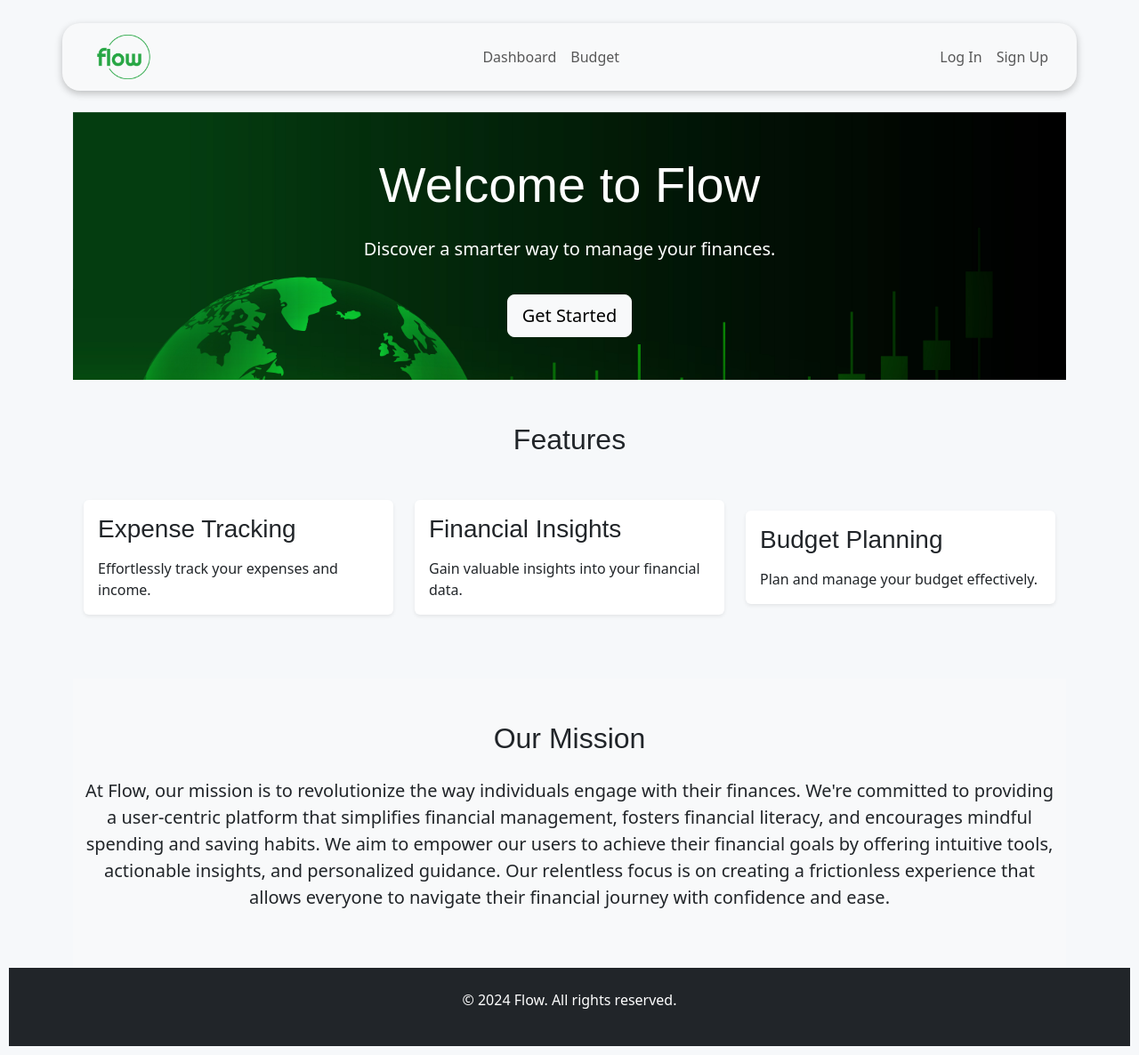
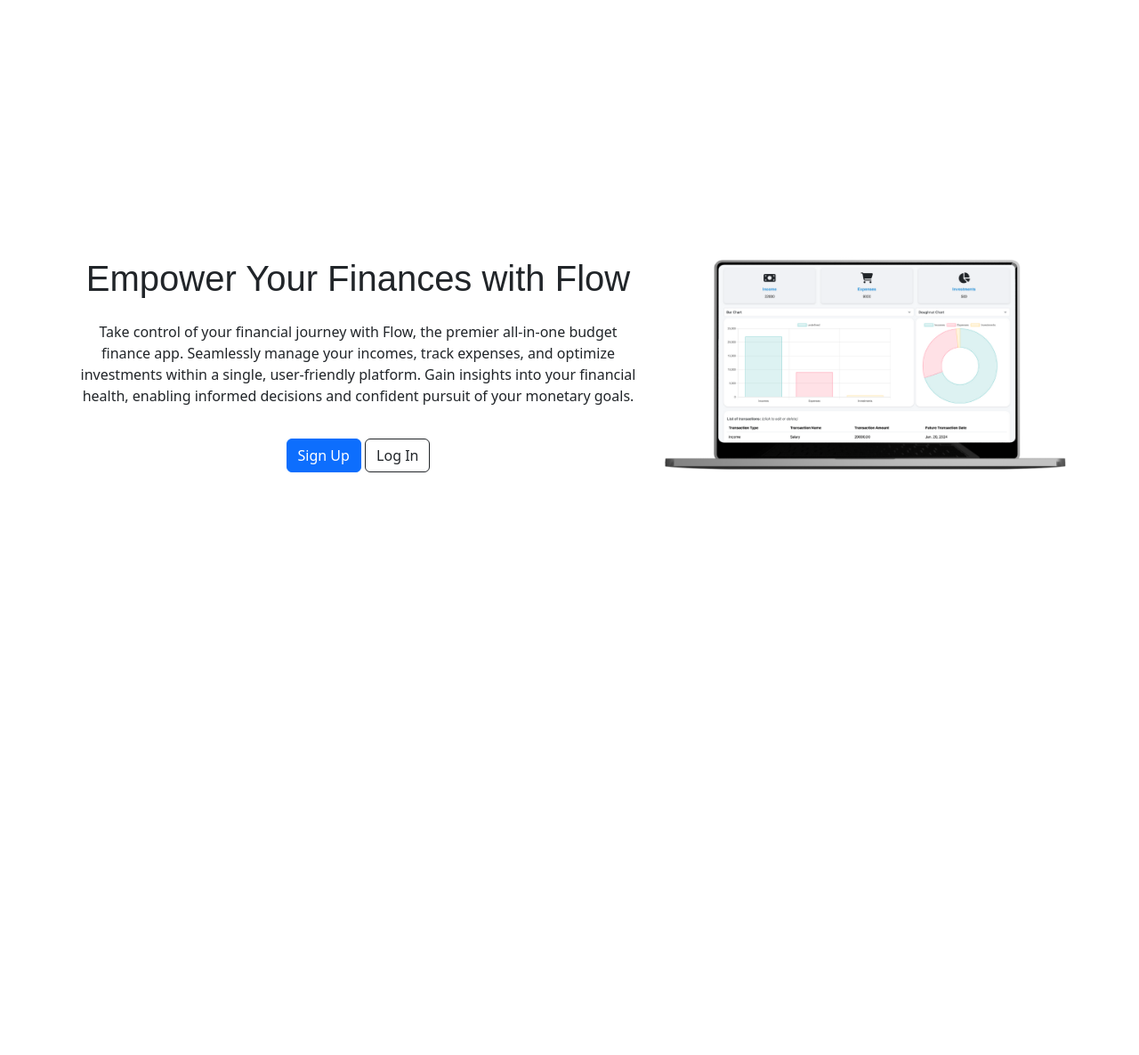
Before and after one commit to ethandiedericks/flow, a Django app: page / in a window 1280 px wide. Shown: the whole page at 89% size. After the commit the page ends 531 px from the top, so only its background shows below. Run offline with Django 5.2, Linux system fonts and the light colour scheme.

Commit message:
FLOW-16-created-mockup-for-home

```diff
--- a/static/css/home.css
+++ b/static/css/home.css
@@ -1,7 +1,3 @@
-#hero{
-    /* <a href="https://www.freepik.com/free-vector/stock-market-forex-trading-concept_13304663.htm#query=green%20finance%20background&position=19&from_view=search&track=ais&uuid=133bd2e6-f668-49aa-b789-e508d8241d6e">Image by starline</a> on Freepik */
-    background-image: url("../images/SL-022321-41020-01.jpg");
-    background-size: cover;
-    background-repeat: no-repeat;
-    background-attachment: fixed;
+.home-page{
+    background-color: white;
 }
--- a/templates/_base.html
+++ b/templates/_base.html
@@ -33,11 +33,13 @@
       {% endblock title %}
     </title>
 </head>
-<header>
-  {% include '_header.html' %}
-</header>
+
 <body {% block body_class %}{% endblock body_class %}>
-
+  {% block header %}
+  <header>
+      {% include '_header.html' %}
+  </header>
+{% endblock header %}
     {% block content %}
     {% endblock content %}
 
--- a/templates/home.html
+++ b/templates/home.html
@@ -1,4 +1,5 @@
 {% extends "_base.html" %}
+{% load static %}
 
 {% block title %}
     Home
@@ -8,63 +9,42 @@
     class="home-page"
 {% endblock body_class %}
 
+{% block header %}
+{% endblock header %}
+
 {% block content %}
-<main class="container mt-4">
-    <section id="hero" class="py-5 text-white text-center ">
-        <div class="container">
-            <h1 class="display-4 mb-4">Welcome to Flow</h1>
-            <p class="lead">Discover a smarter way to manage your finances.</p>
-            <a href="{% url 'login' %}" class="btn btn-light btn-lg">Get Started</a>
-        </div>
-    </section>
+<section class="bg-white min-vh-100 d-flex align-items-center">
+    <div class="container-lg py-8">
+        <div class="row gap-8 justify-content-center">
+            <div class="col-lg-7 text-center">
+                <h1 class="mb-4 text-4xl font-extrabold tracking-tight leading-none md:text-5xl xl:text-6xl dark:text-white">Empower Your Finances with Flow</h1>
+                <p class="mb-6 font-light text-gray-500 lg:mb-8 md:text-lg lg:text-xl dark:text-gray-400">
+                    Take control of your financial journey with Flow, the premier all-in-one budget finance app. Seamlessly manage your incomes, track expenses, and optimize investments within a single, user-friendly platform. Gain insights into your financial health, enabling informed decisions and confident pursuit of your monetary goals.
+                </p>
 
-    <section id="features" class="py-5">
-        <div class="container">
-            <h2 class="text-center mb-5">Features</h2>
-            <div class="row">
-                <!-- Feature Cards -->
-                <div class="col-lg-4 mb-4">
-                    <div class="card border-0 shadow-sm h-100">
-                        <div class="card-body">
-                            <h3 class="card-title mb-3">Expense Tracking</h3>
-                            <p class="card-text">Effortlessly track your expenses and income.</p>
-                        </div>
-                    </div>
-                </div>
-                <div class="col-lg-4 mb-4">
-                    <div class="card border-0 shadow-sm h-100">
-                        <div class="card-body">
-                            <h3 class="card-title mb-3">Financial Insights</h3>
-                            <p class="card-text">Gain valuable insights into your financial data.</p>
-                        </div>
-                    </div>
-                </div>
-                <div class="col-lg-4 mb-4">
-                    <div class="card border-0 shadow-sm h-100">
-                        <div class="card-body">
-                            <h3 class="card-title mb-3">Budget Planning</h3>
-                            <p class="card-text">Plan and manage your budget effectively.</p>
-                        </div>
-                    </div>
-                </div>
+                {% if not user.is_authenticated %}
+                    <a href="{% url 'signup' %}" class="btn btn-primary mr-3">
+                        Sign Up
+                    </a>
+                    <a href="{% url 'login' %}" class="btn btn-outline-dark">
+                    Log In
+                    </a>
+                {% else %}
+                <a href="{% url 'budget' %}" class="btn btn-primary mr-3">
+                    Budget
+                </a>
+                <a href="{% url 'dashboard' %}" class="btn btn-outline-dark">
+                    Dashboard
+                </a>
+                {% endif %}
+
+
+            </div>
+            <div class="col-lg-5 d-none d-lg-flex">
+                <img src="{% static 'images/mac_mockup.png' %}" alt="mockup" class="img-fluid">
             </div>
         </div>
-    </section>
+    </div>
+</section>
 
-    <section id="about" class="py-5 bg-light">
-        <div class="container">
-            <h2 class="text-center mb-4">Our Mission</h2>
-            <p class="lead text-center">
-                At Flow, our mission is to revolutionize the way individuals engage with their finances. We're committed to providing a user-centric platform that simplifies financial management, fosters financial literacy, and encourages mindful spending and saving habits. We aim to empower our users to achieve their financial goals by offering intuitive tools, actionable insights, and personalized guidance. Our relentless focus is on creating a frictionless experience that allows everyone to navigate their financial journey with confidence and ease.
-            </p>
-        </div>
-    </section>
-
-</main>
-
-<footer class="bg-dark text-white py-4">
-    <div class="container text-center">
-        <p>© 2024 Flow. All rights reserved.</p>
-    </div>
-</footer>
 {% endblock content %}
--- a/templates/registration/login.html
+++ b/templates/registration/login.html
@@ -6,6 +6,7 @@
 {% endblock title %}
 
 {% block content %}
+
 <div class="container login-container">
     <div class="card login-card shadow">
         <div class="card-body login-card-body">
@@ -29,4 +30,5 @@
         </div>
     </div>
 </div>
+
 {% endblock content %}
```
Also changed, not shown: static/images/mac_mockup.png (added).
